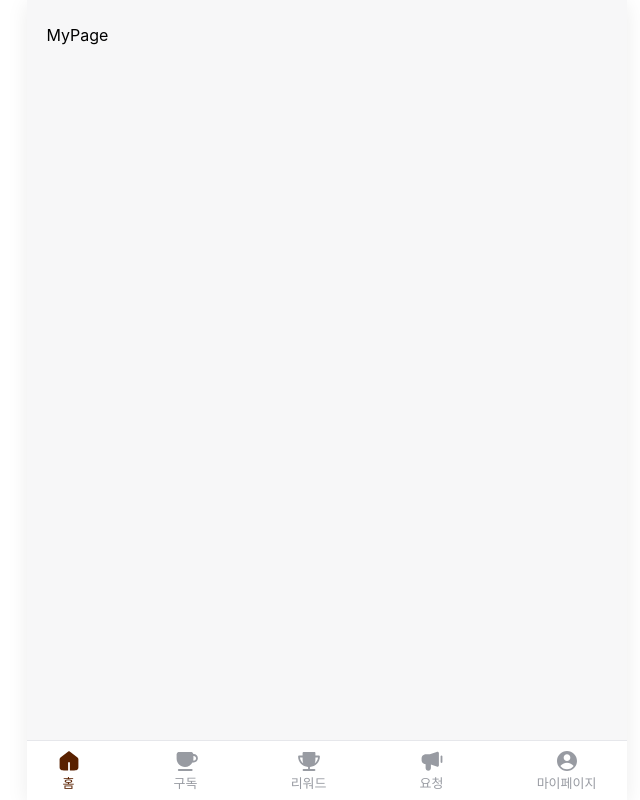
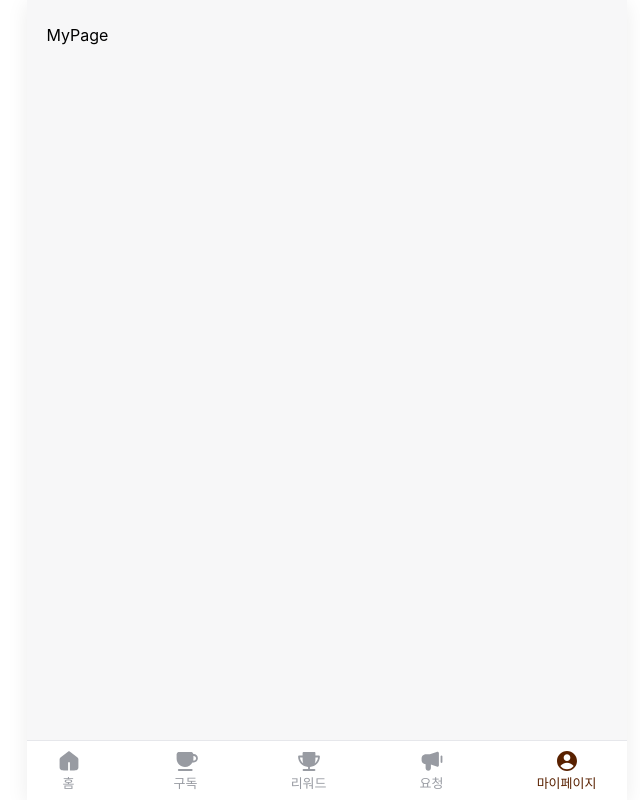
Before and after one commit to CoHe-CoffeeHere/CoHe_FE, a React (Vite) app: page /mypage in a window 1280 px wide. Shown: the whole page, without its empty margins (306-946 px from the left). Built offline with nearby package versions, Linux system fonts and the light colour scheme; a web font is replaced by a local one.

Commit message:
fix: 새로고침 시 아이콘 색 초기화되는 이슈

```diff
--- a/src/components/Navigation.tsx
+++ b/src/components/Navigation.tsx
@@ -14,11 +14,22 @@ import offRequest from "../assets/components/navigation/offRequest.svg";
 
 import onMyPage from "../assets/components/navigation/onMyPage.svg";
 import offMyPage from "../assets/components/navigation/offMyPage.svg";
-import { useState } from "react";
 import { useNavigate } from "react-router-dom";
 export default function Navigation() {
-  const [selected, setSelected] = useState("home");
   const navigate = useNavigate();
+  const selected =
+    location.pathname === "/"
+      ? "home"
+      : location.pathname.startsWith("/subscribe")
+      ? "subscribe"
+      : location.pathname.startsWith("/reward")
+      ? "reward"
+      : location.pathname.startsWith("/request")
+      ? "request"
+      : location.pathname.startsWith("/mypage")
+      ? "mypage"
+      : "home";
+
   const movePage = (e: React.MouseEvent<HTMLElement>) => {
     const page = e.currentTarget.dataset.value;
     if (page === "home") {
@@ -40,7 +51,6 @@ export default function Navigation() {
           selected === "home" ? naviStyle.selected : ""
         }`}
         onClick={(e) => {
-          setSelected("home");
           movePage(e);
         }}
         data-value="home"
@@ -53,7 +63,6 @@ export default function Navigation() {
           selected === "subscribe" ? naviStyle.selected : ""
         }`}
         onClick={(e) => {
-          setSelected("subscribe");
           movePage(e);
         }}
         data-value="subscribe"
@@ -69,7 +78,6 @@ export default function Navigation() {
           selected === "reward" ? naviStyle.selected : ""
         }`}
         onClick={(e) => {
-          setSelected("reward");
           movePage(e);
         }}
         data-value="reward"
@@ -82,7 +90,6 @@ export default function Navigation() {
           selected === "request" ? naviStyle.selected : ""
         }`}
         onClick={(e) => {
-          setSelected("request");
           movePage(e);
         }}
         data-value="request"
@@ -98,7 +105,6 @@ export default function Navigation() {
           selected === "mypage" ? naviStyle.selected : ""
         }`}
         onClick={(e) => {
-          setSelected("mypage");
           movePage(e);
         }}
         data-value="mypage"
```
